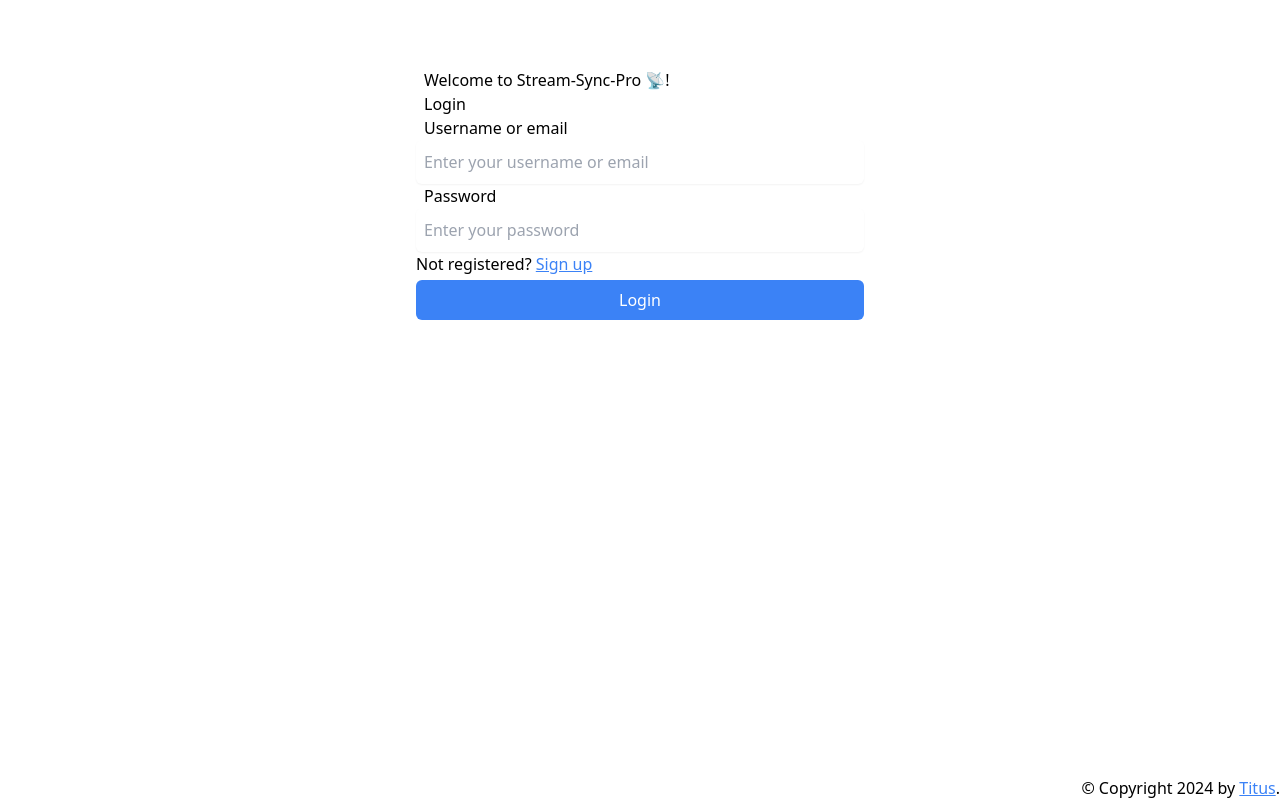
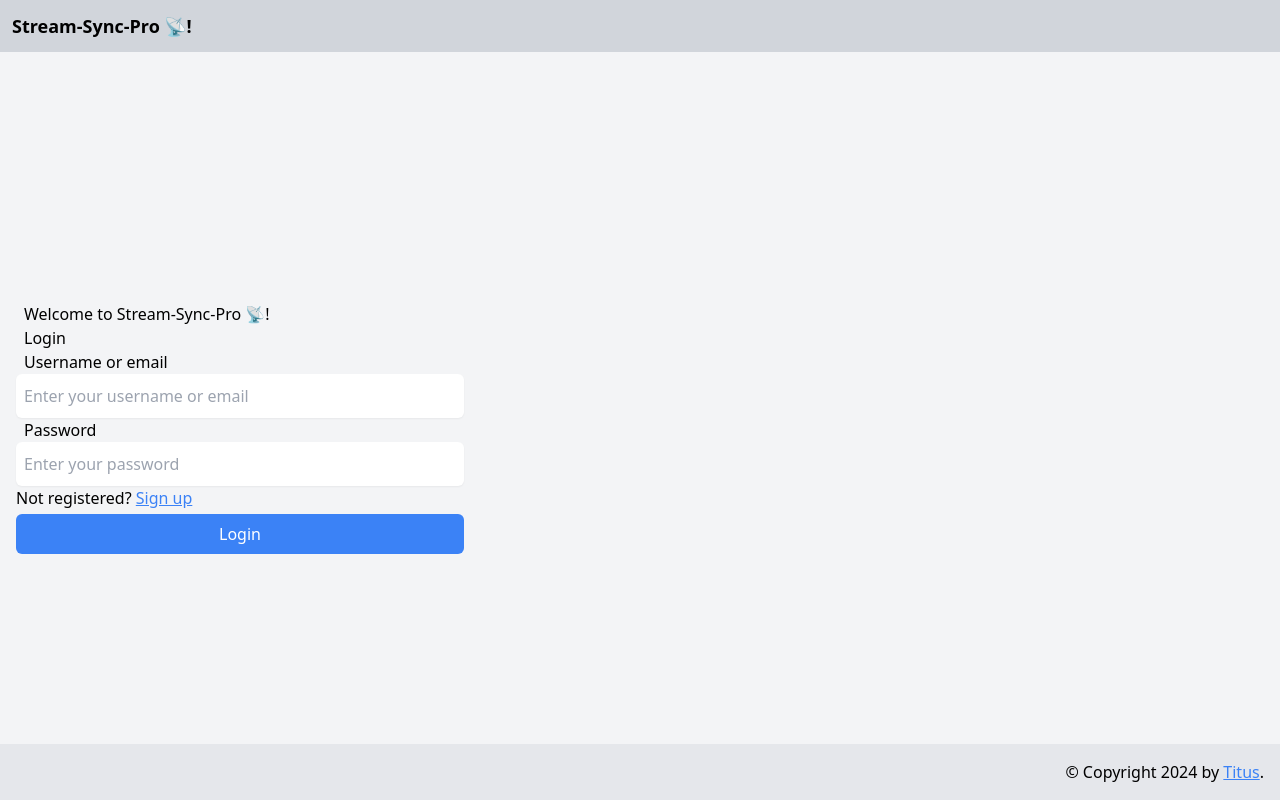
Before and after one commit to titus-mumo/stream-sync-pro, a Flask app: a page that uses templates/base.html in a window 1280 px wide. Run offline with Flask 3, Linux system fonts and the light colour scheme; some libraries are stand-ins or nearby versions.

Commit message:
add meta tag

```diff
--- a/templates/base.html
+++ b/templates/base.html
@@ -1,29 +1,40 @@
 <!doctype html>
-<html>
+<html lang="en">
 <head>
     {% block head %}
+    <meta charset="UTF-8">
+    <meta name="viewport" content="width=device-width, initial-scale=1.0">
     <link href="https://cdn.jsdelivr.net/npm/tailwindcss@2.2.19/dist/tailwind.min.css" rel="stylesheet">
     <!-- <link rel="stylesheet" href="{{ url_for('static', filename='style.css') }}"> -->
     <title>{% block title %}{% endblock %} - Stream-Sync-Pro</title>
     {% endblock %}
 </head>
-  <body class="w-100vw h-screen justify-between flex flex-col items-center">
-    <div class="flex w-full flex-col">
-        {% if current_user.is_authenticated%}
-            <div class="flex justify-between items-center w-full bg-gray-300 p-1">
-                <p class="text-start ml-2 mt-1">Stream-Sync-Pro 📡!</p>
-                <a class="underlined text-blue-500" href="/profile.html">Profile</a>
+<body class="flex flex-col h-screen bg-gray-100">
+
+    <header class="bg-gray-300 p-3">
+        <div class="container mx-auto flex justify-between items-center">
+            <p class="text-lg font-semibold">Stream-Sync-Pro 📡!</p>
+            {% if current_user.is_authenticated %}
+                <a class="text-blue-500 hover:underline" href="/profile.html">Profile</a>
+            {% endif %}
         </div>
-        {% endif%}
-        <div id="content" class="flex justify-center w-full items-center">{% block content %}{% endblock %}</div>
+    </header>
+
+    <main class="flex-grow flex justify-center items-center">
+        <div id="content" class="container mx-auto p-4">
+            {% block content %}
+            {% endblock %}
         </div>
-    <div id="footer" class="self-center w-full flex justify-between">
+    </main>
+
+    <footer class="bg-gray-200 p-4">
+        <div class="container mx-auto flex justify-between items-center">
             <div>
                 {% with messages = get_flashed_messages() %}
                 {% if messages %}
-        <ul class=flashes>
+                <ul class="space-y-2">
                     {% for message in messages %}
-          <li>{{ message }}</li>
+                    <li class="text-red-500">{{ message }}</li>
                     {% endfor %}
                 </ul>
                 {% endif %}
@@ -35,6 +46,9 @@
                 {% endblock %}
             </div>
         </div>
-  {% block js%}{% endblock %}
+    </footer>
+
+    {% block js %}
+    {% endblock %}
 </body>
 </html>
```
Lines whose indentation alone changed are shown as unchanged.
